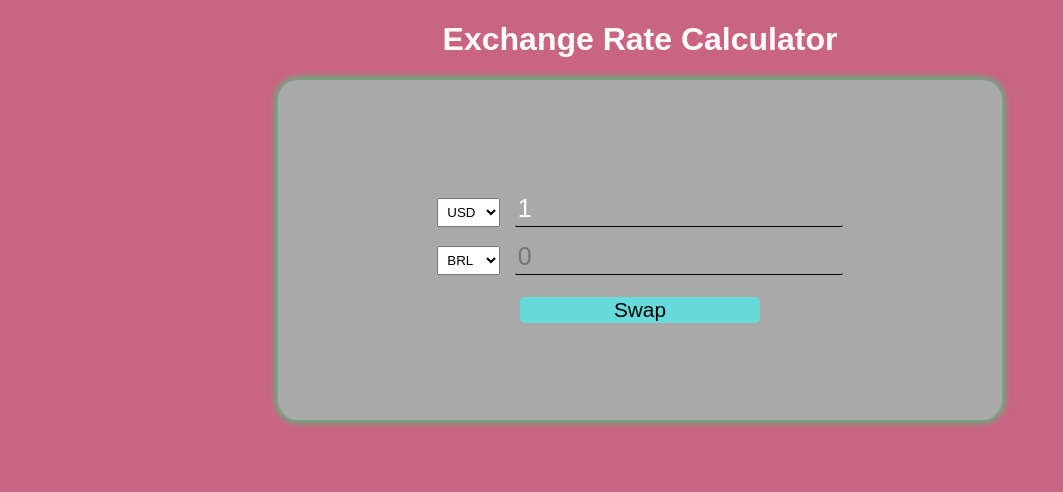
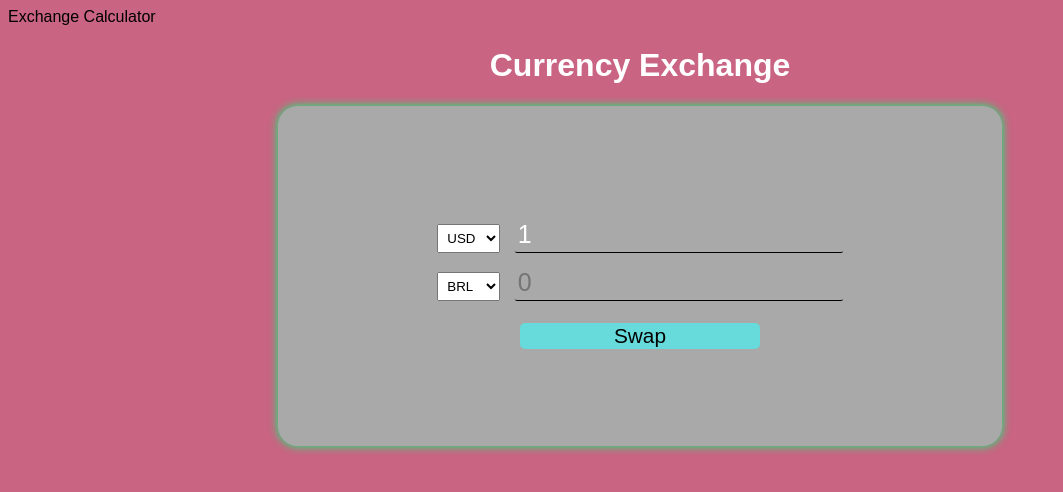
Before and after one commit to YlanzinhoY/ExchangePage, a plain HTML site: page index.html in a window 1280 px wide. Shown: the whole page, without its empty margins (0-1063 px from the left). Drawn offline with nearby package versions, Linux system fonts and the light colour scheme; no server answers.

Commit message:
version 1.02

```diff
--- a/index.html
+++ b/index.html
@@ -8,8 +8,8 @@
     <link rel="stylesheet" href="css/main.css">
 </head>
 <body>
-
-    <h1>Exchange Rate Calculator</h1>
+Exchange Calculator
+    <h1>Currency Exchange</h1>
     <div class="container">
         <div class="currency">
             <div class="rate" id="rate"></div>
```
